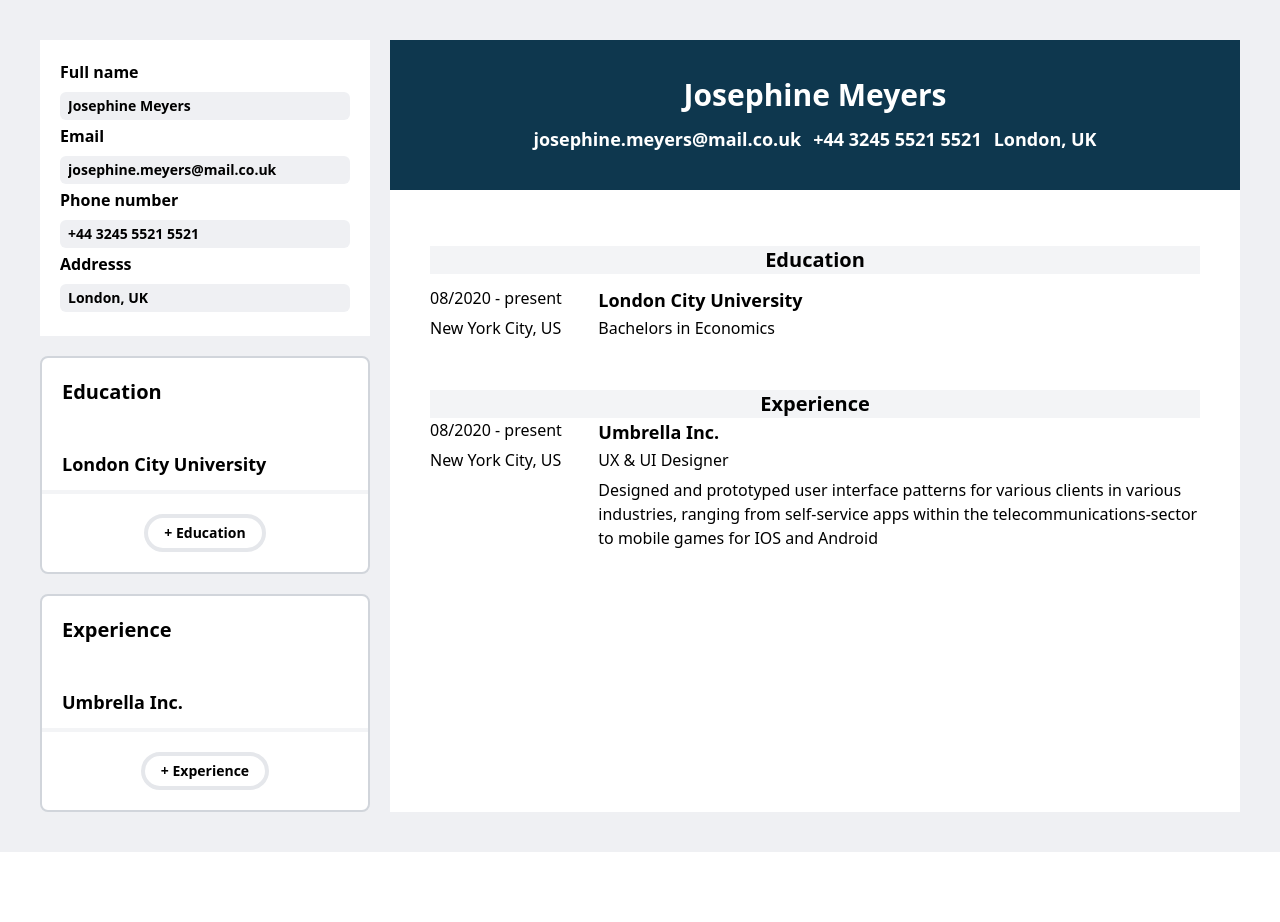
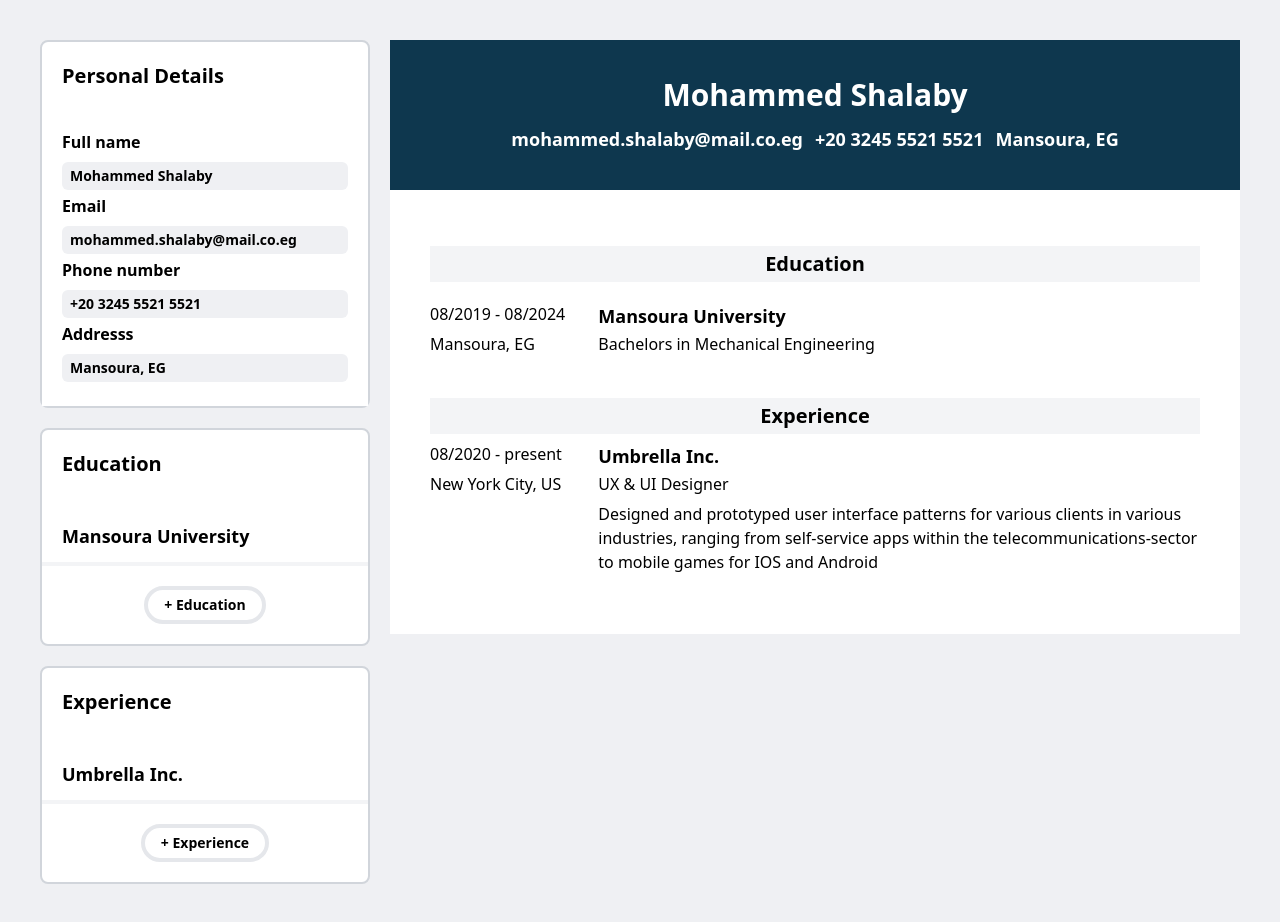
Before and after one commit to emShalaby/cv_generator, a React (Vite) app: page / in a window 1280 px wide. Before the commit the page ends 852 px from the top, so only its background shows below. Built offline with nearby package versions, Linux system fonts and the light colour scheme.

Commit message:
Add functionality and refactor - Option to include multiple educations and experiences - Option to delete an experience or an education - Code refactoring

```diff
--- a/index.html
+++ b/index.html
@@ -7,6 +7,6 @@
   </head>
   <body>
     <div id="root"></div>
-    <script type="module" src="/src/app.tsx"></script>
+    <script type="module" src="/src/index.tsx"></script>
   </body>
 </html>
--- a/src/app.tsx
+++ b/src/app.tsx
@@ -1,11 +1,8 @@
-import { StrictMode } from "react";
-import { createRoot } from "react-dom/client";
 import Input from "./components/UI/input";
 import Form from "./components/UI/form";
-import CvHeader from "./components/CV/cvHeader";
 import "../styles/main.css";
 import React, { useState } from "react";
-import CvBody from "./components/CV/cvBody";
+import CV from "./components/CV/CV";
 import Button from "./components/UI/button";
 import TextArea from "./components/UI/textArea";
 import { v4 as uuidv4 } from "uuid";
@@ -37,15 +34,15 @@ type TPersonalInfo = Record<PersonalInfoFields, string>;
 export type TEducation = Record<EducationFields, string>;
 export type TExperience = Record<ExperienceFields, string>;
 const placeHolderValues = {
-  name: "Josephine Meyers",
-  email: "josephine.meyers@mail.co.uk",
-  phone: "+44 3245 5521 5521",
-  address: "London, UK",
-  school: "London City University",
-  degree: "Bachelors in Economics",
-  eduStartDate: "08/2020",
-  eduEndDate: "present",
-  eduLocation: "New York City, US",
+  name: "Mohammed Shalaby",
+  email: "mohammed.shalaby@mail.co.eg",
+  phone: "+20 3245 5521 5521",
+  address: "Mansoura, EG",
+  school: "Mansoura University",
+  degree: "Bachelors in Mechanical Engineering",
+  eduStartDate: "08/2019",
+  eduEndDate: "08/2024",
+  eduLocation: "Mansoura, EG",
   workplaceName: "Umbrella Inc.",
   position: "UX & UI Designer",
   workStartDate: "08/2020",
@@ -54,12 +51,12 @@ const placeHolderValues = {
   description:
     "Designed and prototyped user interface patterns for various clients in various industries, ranging from self-service apps within the telecommunications-sector to mobile games for IOS and Android",
 };
-interface IFormData {
+export interface IFormData {
   personalInfo: TPersonalInfo;
   education: TEducation[];
   experience: TExperience[];
 }
-const App = () => {
+export const App = () => {
   const [formData, setFormData] = useState<IFormData>({
     personalInfo: {
       [PersonalInfoFields.fullName]: placeHolderValues.name,
@@ -89,10 +86,12 @@ const App = () => {
       },
     ],
   });
-  const [selectedExpItem, setSelectedExpItem] =
-    useState<null | Partial<TExperience>>(null);
-  const [selectedEduItem, setSelectedEduItem] =
-    useState<null | Partial<TEducation>>(null);
+  const [selectedExpItem, setSelectedExpItem] = useState<null | TExperience>(
+    null,
+  );
+  const [selectedEduItem, setSelectedEduItem] = useState<null | TEducation>(
+    null,
+  );
   const handlePersonalInfoChange = (e: React.ChangeEvent<HTMLInputElement>) => {
     setFormData((prevData) => {
       if (prevData) {
@@ -130,6 +129,21 @@ const App = () => {
       return prevData;
     });
   };
+  const deleteSelectedEduItem = () => {
+    setFormData((prevData) => {
+      if (prevData && selectedEduItem) {
+        const clonedEducation = [...prevData.education];
+
+        clonedEducation.splice(clonedEducation.indexOf(selectedEduItem), 1);
+        return {
+          ...prevData,
+
+          education: clonedEducation,
+        };
+      }
+      return prevData;
+    });
+  };
   const handlExperienceInfoChange = (
     e: React.ChangeEvent<HTMLInputElement | HTMLTextAreaElement>,
   ) => {
@@ -152,6 +166,21 @@ const App = () => {
       return prevData;
     });
   };
+  const deleteSelectedExpItem = () => {
+    setFormData((prevData) => {
+      if (prevData && selectedExpItem) {
+        const clonedExperience = [...prevData.experience];
+
+        clonedExperience.splice(clonedExperience.indexOf(selectedExpItem), 1);
+        return {
+          ...prevData,
+
+          experience: clonedExperience,
+        };
+      }
+      return prevData;
+    });
+  };
   return (
     <div className="min-w-[800px] bg-[#EFF0F3]" id="app">
       <main className="flex gap-[20px] p-10 2xl:justify-center">
@@ -159,6 +188,7 @@ const App = () => {
           id="cv-input"
           className="flex max-w-[505px] flex-1 flex-col gap-5"
         >
+          <Card title="Personal Details">
             <Form id="personalInfo">
               <Input
                 label={"Full name"}
@@ -189,14 +219,18 @@ const App = () => {
                 value={formData.personalInfo.address}
               />
             </Form>
+          </Card>
           {!selectedEduItem ? (
             <Card title="Education">
-              {formData.education.map((item, index) => {
+              {formData.education.map((item) => {
                 return (
-                  <div key={index}>
+                  <div key={uuidv4()}>
                     <div
                       className="mt-3 border-b-4 border-solid border-gray-100 p-2 text-lg font-semibold hover:cursor-pointer md:px-5 md:py-3"
-                      onClick={() => setSelectedEduItem(item)}
+                      onClick={() => {
+                        setSelectedEduItem(item);
+                        console.log("selected edu item:", item);
+                      }}
                     >
                       {item.school}
                     </div>
@@ -205,17 +239,27 @@ const App = () => {
               })}
               <button
                 onClick={() => {
-                  formData.education.push({
+                  const id = uuidv4();
+                  setFormData((prevData) => {
+                    if (prevData) {
+                      const clonedEducation = [...prevData.education];
+                      const newItem = {
                         [EducationFields.school]: "",
                         [EducationFields.degree]: "",
                         [EducationFields.startDate]: "",
                         [EducationFields.endDate]: "",
                         [EducationFields.location]: "",
-                    [EducationFields.id]: String(uuidv4()),
+                        [EducationFields.id]: id,
+                      };
+                      clonedEducation.push(newItem);
+                      setSelectedEduItem(newItem);
+                      return {
+                        ...prevData,
+                        education: clonedEducation,
+                      };
+                    }
+                    return prevData;
                   });
-                  setSelectedEduItem(
-                    formData.education[formData.education.length - 1],
-                  );
                 }}
                 className="m-5 self-center rounded-full border-4 border-solid bg-white px-4 py-[5px] text-sm font-bold text-black"
               >
@@ -264,22 +308,31 @@ const App = () => {
                   onChange={handleEducationInfoChange}
                   value={selectedEduItem.location}
                 />
-
-                <Button
-                  title="Save"
-                  className="mt-3 self-end rounded-md bg-blue-400 px-3 py-1 text-white"
-                  onclick={() => {
+                <div className="width-[100%] flex">
+                  <button
+                    className="mt-3 self-start rounded-md bg-red-500 px-3 py-1 text-white"
+                    onClick={() => {
+                      deleteSelectedEduItem();
                       setSelectedEduItem(null);
                     }}
-                />
+                  >
+                    Delete
+                  </button>
+                  <button
+                    className="ml-auto mt-3 self-end rounded-md bg-blue-400 px-3 py-1 text-white"
+                    onClick={() => setSelectedEduItem(null)}
+                  >
+                    Save
+                  </button>
+                </div>
               </Form>
             </Card>
           )}
           {!selectedExpItem ? (
             <Card title="Experience">
-              {formData.experience.map((item, index) => {
+              {formData.experience.map((item) => {
                 return (
-                  <div key={index}>
+                  <div key={uuidv4()}>
                     <div
                       className="mt-3 border-b-4 border-solid border-gray-100 p-2 text-lg font-semibold hover:cursor-pointer md:px-5 md:py-3"
                       onClick={() => setSelectedExpItem(item)}
@@ -291,18 +344,28 @@ const App = () => {
               })}
               <button
                 onClick={() => {
-                  formData.experience.push({
+                  const id = uuidv4();
+                  setFormData((prevData) => {
+                    if (prevData) {
+                      const clonedExperience = [...prevData.experience];
+                      const newItem = {
+                        [ExperienceFields.description]: "",
+                        [ExperienceFields.endDate]: "",
+                        [ExperienceFields.startDate]: "",
+                        [ExperienceFields.position]: "",
+                        [ExperienceFields.location]: "",
                         [ExperienceFields.workplaceName]: "",
-                    [ExperienceFields.position]: "",
-                    [ExperienceFields.startDate]: "",
-                    [ExperienceFields.endDate]: "",
-                    [ExperienceFields.description]: "",
-                    [ExperienceFields.location]: "",
-                    [ExperienceFields.id]: String(uuidv4()),
+                        [ExperienceFields.id]: id,
+                      };
+                      clonedExperience.push(newItem);
+                      setSelectedExpItem(newItem);
+                      return {
+                        ...prevData,
+                        experience: clonedExperience,
+                      };
+                    }
+                    return prevData;
                   });
-                  setSelectedExpItem(
-                    formData.experience[formData.experience.length - 1],
-                  );
                 }}
                 className="m-5 self-center rounded-full border-4 border-solid bg-white px-4 py-[5px] text-sm font-bold text-black"
               >
@@ -358,13 +421,23 @@ const App = () => {
                   value={selectedExpItem.description}
                   className="resize-y"
                 />
-                <Button
-                  title="Save"
-                  className="mt-3 self-end rounded-md bg-blue-400 px-3 py-1 text-white"
-                  onclick={() => {
+                <div className="width-[100%] flex">
+                  <button
+                    className="mt-3 self-start rounded-md bg-red-500 px-3 py-1 text-white"
+                    onClick={() => {
+                      deleteSelectedExpItem();
                       setSelectedExpItem(null);
                     }}
-                />
+                  >
+                    Delete
+                  </button>
+                  <button
+                    className="ml-auto mt-3 self-end rounded-md bg-blue-400 px-3 py-1 text-white"
+                    onClick={() => setSelectedExpItem(null)}
+                  >
+                    Save
+                  </button>
+                </div>
               </Form>
             </Card>
           )}
@@ -373,28 +446,10 @@ const App = () => {
           id="cv-output"
           className="flex min-w-[440px] max-w-[850px] flex-[3] flex-col"
         >
-          <CvHeader
-            name={formData.personalInfo.fullName}
-            email={formData.personalInfo.email}
-            phone={formData.personalInfo.phoneNumber}
-            address={formData.personalInfo.address}
-          ></CvHeader>
-          <CvBody
-            education={formData.education}
-            experience={formData.experience}
-          />
+          <CV Data={formData} />
         </section>
       </main>
       <footer></footer>
     </div>
   );
 };
-
-const DOCUMENT = document.getElementById("root");
-if (DOCUMENT) {
-  createRoot(DOCUMENT).render(
-    <StrictMode>
-      <App />
-    </StrictMode>,
-  );
-}
--- /dev/null
+++ b/src/components/CV/CV.tsx
@@ -0,0 +1,17 @@
+import CvBody from "./cvBody";
+import CvHeader from "./cvHeader";
+import { IFormData } from "../../app";
+
+export default function CV({ Data }: { Data: IFormData }) {
+  return (
+    <div>
+      <CvHeader
+        name={Data.personalInfo.fullName}
+        email={Data.personalInfo.email}
+        phone={Data.personalInfo.phoneNumber}
+        address={Data.personalInfo.address}
+      ></CvHeader>
+      <CvBody education={Data.education} experience={Data.experience} />
+    </div>
+  );
+}
--- a/src/components/CV/cvBody.tsx
+++ b/src/components/CV/cvBody.tsx
@@ -5,19 +5,17 @@ interface ICvBodyProps {
   experience?: TExperience[];
 }
 
-
-
 export default function CvBody({ education, experience }: ICvBodyProps) {
   return (
     <div className="flex flex-[10] flex-col bg-white p-10">
-      <div className="mt-4 flex justify-center bg-gray-100 text-xl font-bold">
+      <div className="mt-4 flex justify-center bg-gray-100 py-1 text-xl font-bold">
         <h2>Education</h2>
       </div>
       <div id="education" className="min-h-[100px] pt-3">
         {education?.map((item, index) => {
           const { degree, endDate, location, school, startDate } = item;
           return (
-            <div className="flex flex-1 gap-3" key={index}>
+            <div className="mb-5 mt-2 flex flex-1 gap-3" key={index}>
               <div className="w-[200px]">
                 <p className="min-h-[30px] break-words">
                   {startDate} - {endDate}
@@ -34,7 +32,7 @@ export default function CvBody({ education, experience }: ICvBodyProps) {
           );
         })}
       </div>
-      <div className="mt-4 flex justify-center bg-gray-100 text-xl font-bold">
+      <div className="mt-4 flex justify-center bg-gray-100 py-1 text-xl font-bold">
         <h2>Experience</h2>
       </div>
       <div id="experience">
@@ -48,7 +46,7 @@ export default function CvBody({ education, experience }: ICvBodyProps) {
             description,
           } = item;
           return (
-            <div className="flex flex-1 gap-3" key={index}>
+            <div className="mb-5 mt-2 flex flex-1 gap-3" key={index}>
               <div className="w-[200px]">
                 <p className="min-h-[30px] break-words">
                   {startDate} - {endDate}
--- /dev/null
+++ b/src/index.tsx
@@ -0,0 +1,11 @@
+import { App } from "./app";
+import { StrictMode } from "react";
+import { createRoot } from "react-dom/client";
+const DOCUMENT = document.getElementById("root");
+if (DOCUMENT) {
+  createRoot(DOCUMENT).render(
+    <StrictMode>
+      <App />
+    </StrictMode>,
+  );
+}
```
Also changed, not shown: src/components/UI/formAccordion.tsx (deleted, +0 -10 lines). Lines whose indentation alone changed are shown as unchanged.
